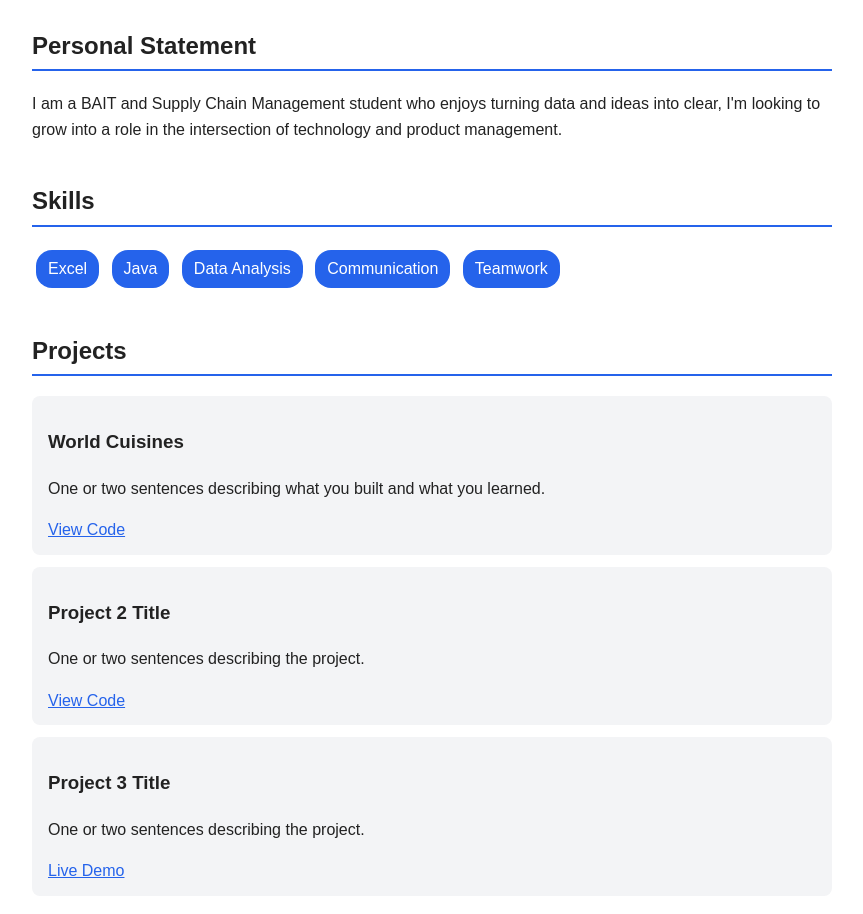
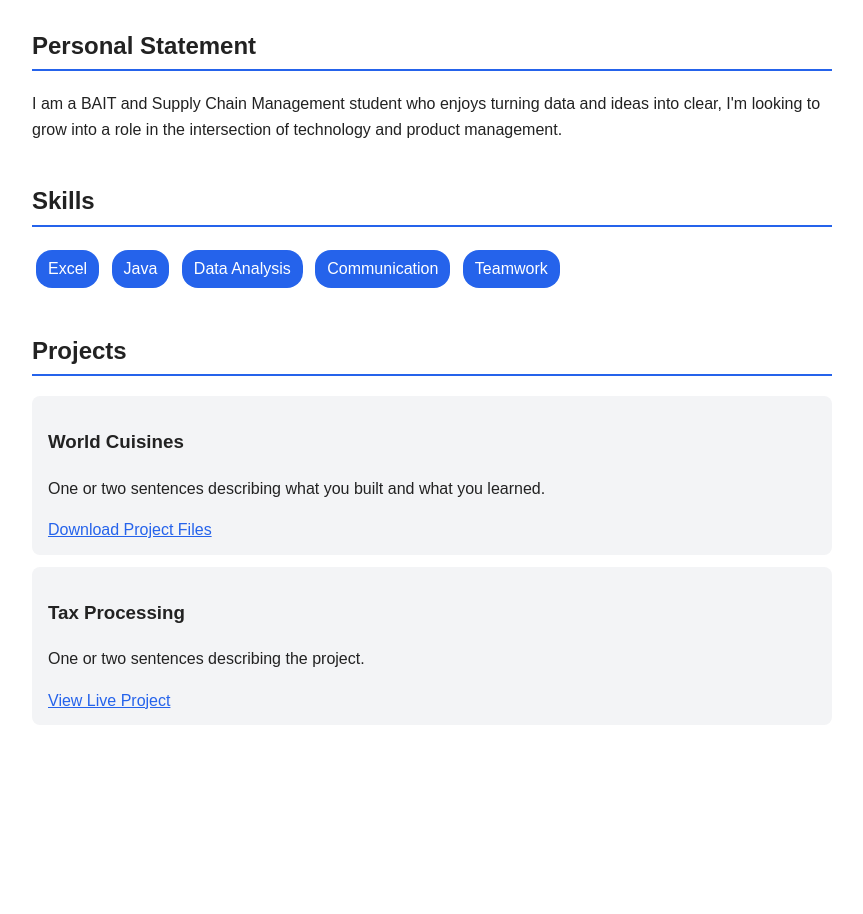
Before and after one commit to aap407-afk/aap407-afk.github.io, a plain HTML site: page index.html in a window 1280 px wide. Shown: the part 106-1020 px from the top of the page, without its empty margins (208-1071 px from the left). After the commit the page ends 863 px from the top, so only its background shows below. Drawn offline with Linux system fonts and the light colour scheme.

Commit message:
Modify project links and titles in index.html
Updated project titles and links in index.html.

```diff
--- a/index.html
+++ b/index.html
@@ -34,19 +34,13 @@
   <div class="project">
     <h3>World Cuisines</h3>
     <p>One or two sentences describing what you built and what you learned.</p>
-    <a href="https://github.com/yourusername/project1">View Code</a>
+    <a href="WorldCuisines.zip" download>Download Project Files</a>
   </div>
 
   <div class="project">
-    <h3>Project 2 Title</h3>
+    <h3>Tax Processing</h3>
     <p>One or two sentences describing the project.</p>
-    <a href="https://github.com/yourusername/project2">View Code</a>
-  </div>
-
-  <div class="project">
-    <h3>Project 3 Title</h3>
-    <p>One or two sentences describing the project.</p>
-    <a href="https://example.com">Live Demo</a>
+    <a href="TaxProcessing.html">View Live Project</a>
   </div>
 
 </body>
```
